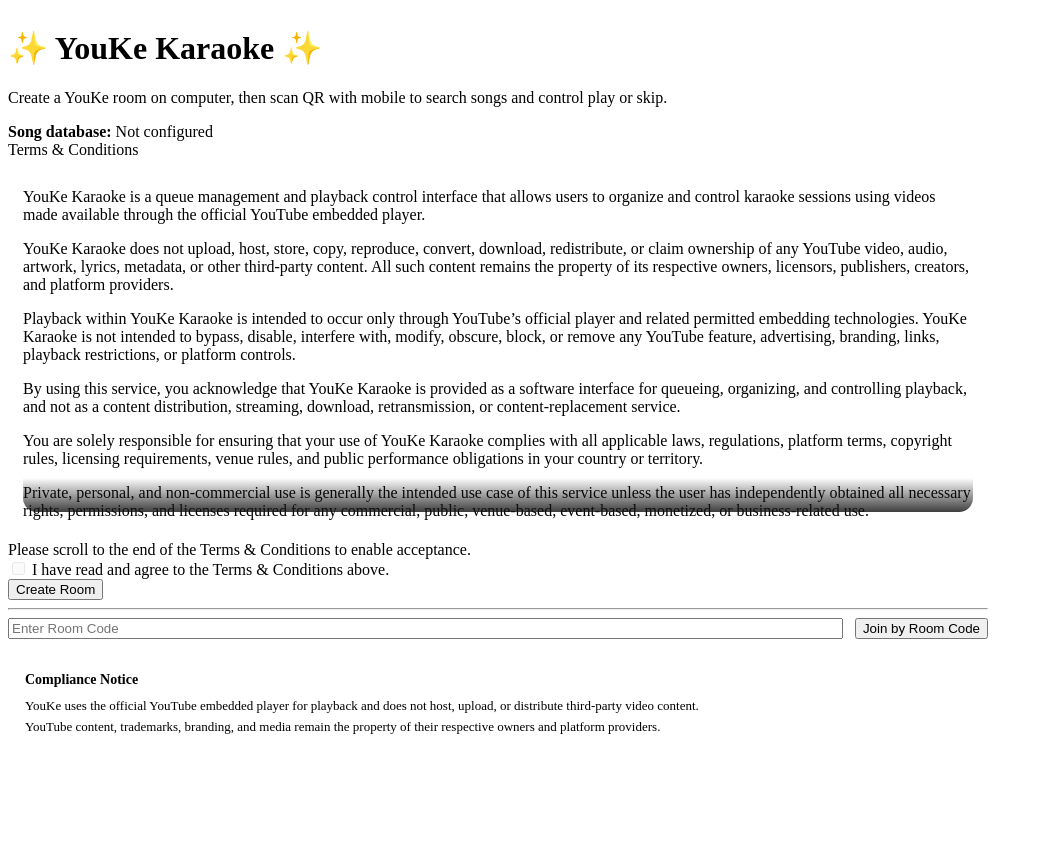
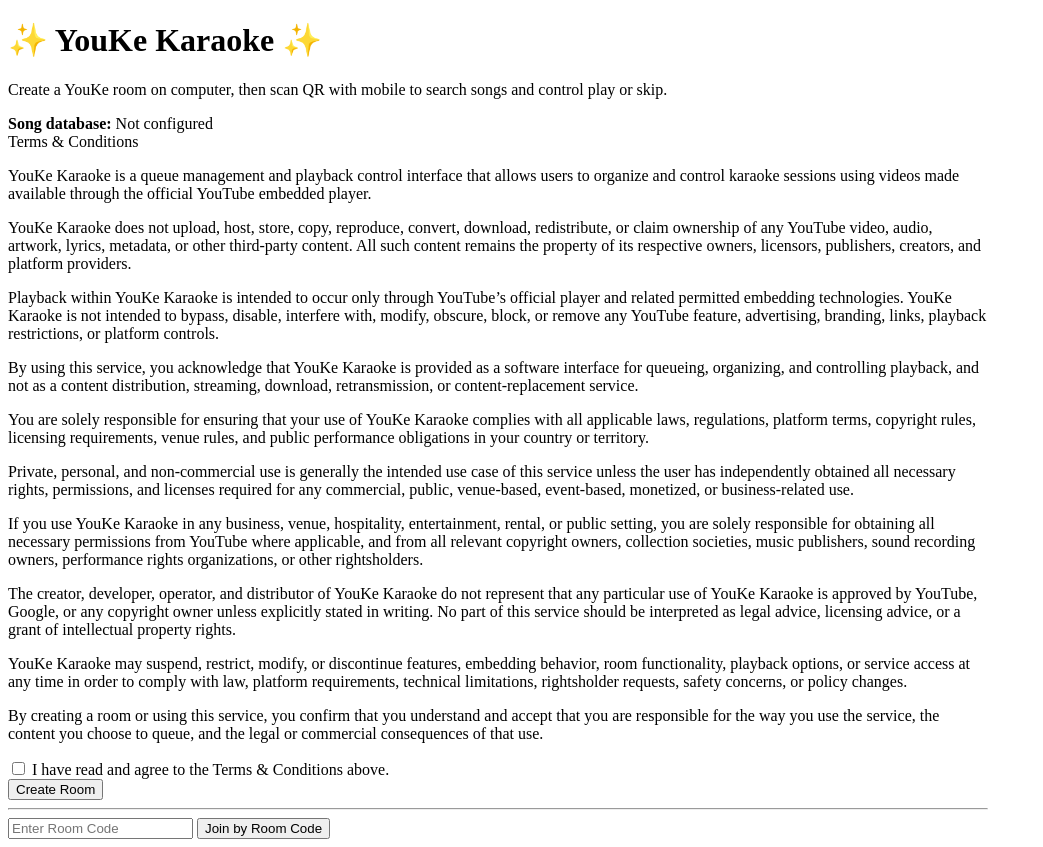
Before and after one commit to Kanasezt/youke, a Flask app: page / in a window 1280 px wide. Shown: the whole page, without its empty margins (0-1043 px from the left). Before the commit the page ends 734 px from the top, so only its background shows below. Run offline with Flask 3, Linux system fonts and the light colour scheme; some libraries are stand-ins or nearby versions.

Commit message:
Update index.html

```diff
--- a/templates/index.html
+++ b/templates/index.html
@@ -10,7 +10,7 @@
     <div class="stars"></div>
 
     <div class="page-center">
-        <div class="glass-card narrow terms-layout-card">
+        <div class="glass-card narrow">
             <h1 class="glow-title">✨ YouKe Karaoke ✨</h1>
             <p class="muted intro-text">
                 Create a YouKe room on computer, then scan QR with mobile to search songs and control play or skip.
@@ -27,8 +27,6 @@
 
             <div class="terms-box">
                 <div class="terms-title">Terms & Conditions</div>
-
-                <div id="termsScrollBox" class="terms-scroll-box">
                 <div class="terms-content">
                     <p>
                         YouKe Karaoke is a queue management and playback control interface that allows users to organize and control karaoke sessions using videos made available through the official YouTube embedded player.
@@ -70,14 +68,9 @@
                         By creating a room or using this service, you confirm that you understand and accept that you are responsible for the way you use the service, the content you choose to queue, and the legal or commercial consequences of that use.
                     </p>
                 </div>
-                </div>
-
-                <div class="terms-scroll-hint small muted">
-                    Please scroll to the end of the Terms & Conditions to enable acceptance.
-                </div>
 
                 <label class="terms-check">
-                    <input type="checkbox" id="acceptTerms" disabled>
+                    <input type="checkbox" id="acceptTerms">
                     <span>I have read and agree to the Terms & Conditions above.</span>
                 </label>
             </div>
@@ -88,50 +81,20 @@
 
             <hr>
 
-            <form action="/join" method="post" class="join-form">
+            <form action="/join" method="post">
                 <input type="text" name="room_code" placeholder="Enter Room Code" required>
                 <button type="submit" class="magic-btn blue">Join by Room Code</button>
             </form>
-
-            <div class="compliance-footer">
-                <div class="compliance-title">Compliance Notice</div>
-                <div class="compliance-text">
-                    YouKe uses the official YouTube embedded player for playback and does not host, upload, or distribute third-party video content.
-                </div>
-                <div class="compliance-text">
-                    YouTube content, trademarks, branding, and media remain the property of their respective owners and platform providers.
-                </div>
-            </div>
         </div>
     </div>
 
     <script>
-        const termsScrollBox = document.getElementById("termsScrollBox");
-        const acceptTerms = document.getElementById("acceptTerms");
-
-        function enableTermsCheckboxIfScrolledToEnd() {
-            const nearBottom =
-                termsScrollBox.scrollTop + termsScrollBox.clientHeight >= termsScrollBox.scrollHeight - 4;
-
-            if (nearBottom) {
-                acceptTerms.disabled = false;
-            }
-        }
-
-        termsScrollBox.addEventListener("scroll", enableTermsCheckboxIfScrolledToEnd);
-        window.addEventListener("load", enableTermsCheckboxIfScrolledToEnd);
-
         function validateTerms() {
-            if (acceptTerms.disabled) {
-                alert("Please scroll to the end of the Terms & Conditions first.");
-                return false;
-            }
-
-            if (!acceptTerms.checked) {
+            const accepted = document.getElementById("acceptTerms").checked;
+            if (!accepted) {
                 alert("Please accept the Terms & Conditions before creating a room.");
                 return false;
             }
-
             return true;
         }
     </script>
```
Lines whose indentation alone changed are shown as unchanged.
